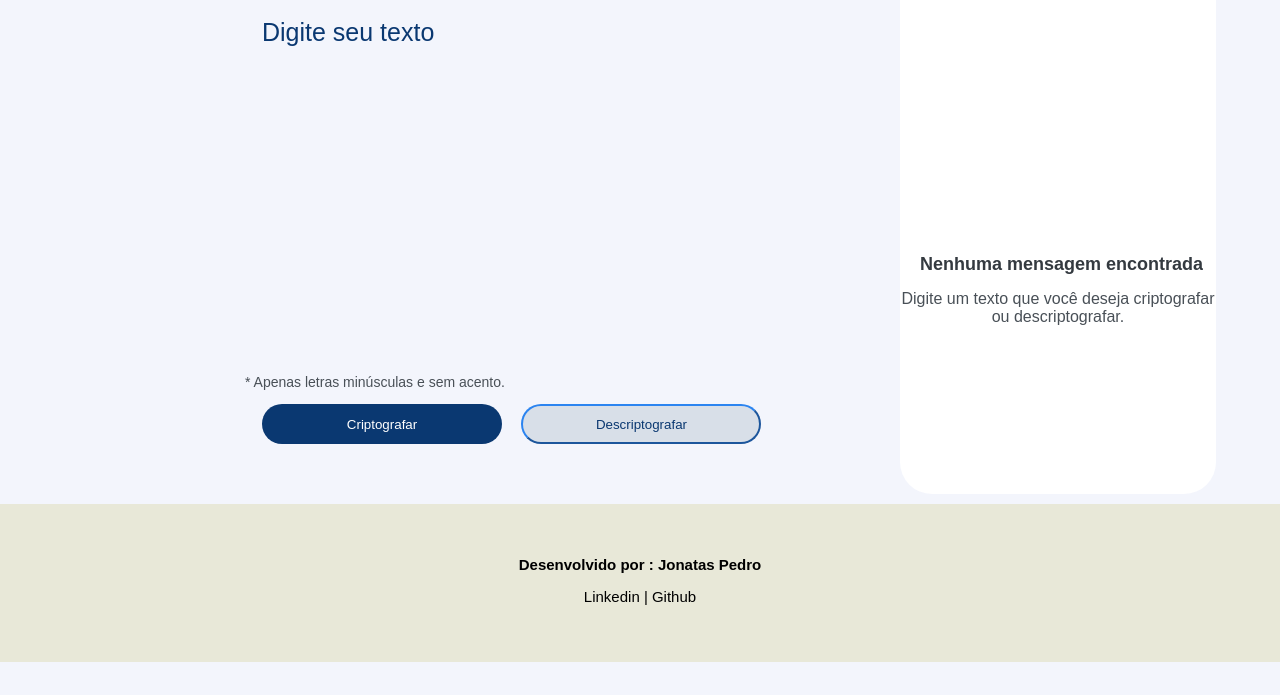
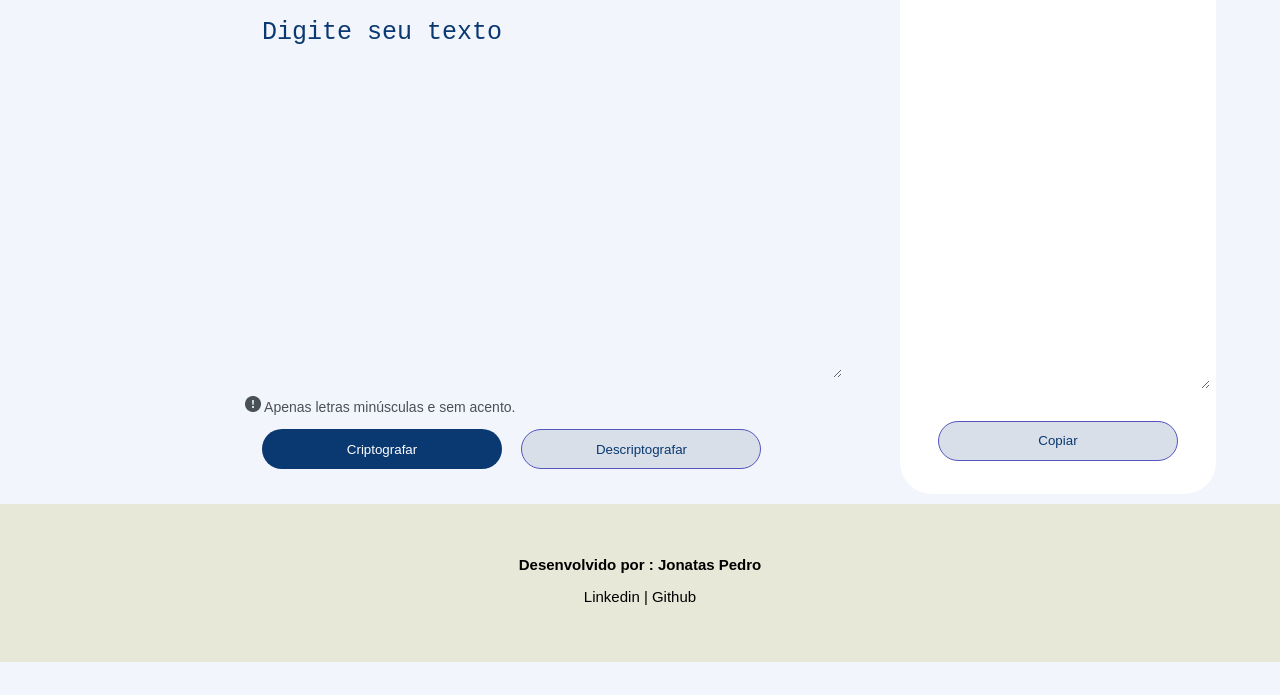
Before and after one commit to jonataspedro01/challenge_one_decodificador, a plain HTML site: page index.html in a window 1280 px wide. Both pictures are taken after a click on the button "Criptografar". Shown: the part 105-800 px from the top of the page. Drawn offline with Linux system fonts and the light colour scheme.

Commit message:
Versão Desktop parcialmente finalizada. V.0.0.3

```diff
--- a/assets/css/main/texto.css
+++ b/assets/css/main/texto.css
@@ -3,21 +3,29 @@ main {
    margin-top: 2px;
 }
 
-.texto{
+.texto {
     width: 70%;
     margin-left: 15%;
+
 }
 
-.texto__campo {
-    height: 350px;
+#texto__campo {
+    padding-bottom: 310px;
+    box-sizing: border-box;
     width: 600px;
     margin-top: 4px;
     margin-left: 50px;
     border: none;
     background-color: #F3F5FC;
+    color: #0A3871;
+    font-size: 25px;
+    top: 0;
+    left: 0;
+    text-align: justify;
+    overflow: hidden;
 }
 
-.texto__campo::placeholder {
+#texto__campo::placeholder {
     position: absolute;
     top: 0;
     left: 0;
@@ -27,7 +35,7 @@ main {
     font-size: 25px;
 }
 
-.texto__botao--cript{
+.texto__botao--cript {
     background-color: #0A3871;
     color: white;
     cursor: pointer;
@@ -39,10 +47,11 @@ main {
     border: none;
 }
 
-.texto__botao--descript{
+.texto__botao--descript {
     background-color: #D8DFE8;
     color: #0A3871;
-    border-color: #2b84f0;
+    /* border-color: #0A3871;  */
+    border: 1px solid rgb(85, 85, 192);
     cursor: pointer;
     width: 240px;
     height: 40px;
@@ -54,43 +63,3 @@ main {
     color: #495057;
     font-size: 14px;
 }
-
-.texto__des {
-    display: block;
-    background-color: #FFFFFF;
-    height: 570px;
-    width: 400px;
-    margin-right: 64px;
-    left: 4px;
-    margin-top: -80px;
-    border-radius: 32px;
-}
-
-.texto__des--input {
-    height: 350px;
-    width: 90%;
-    margin-top: 10px;
-    margin-left: 15px;
-    border: none;
-    background-color: #FFFFFF;
-    display: block;
-}
-
-.texto__des--input::placeholder {
-    position: absolute;
-    top: 0;
-    left: 0;
-    margin-top: 320px;
-    color: #343A40;
-    font-size: 18px;
-    text-align: center;
-    margin-left: 5px;
-    font-weight: bold;
-}
-
-.texto__des--orientacao {
-    text-align: center;
-    color: #495057;
-    font-size: 16px;
-    margin-top: 4px;
-}
--- /dev/null
+++ b/assets/css/main/texto__des.css
@@ -0,0 +1,79 @@
+.texto__des {
+    display: block;
+    background-color: #FFFFFF;
+    height: 570px;
+    width: 400px;
+    margin-right: 64px;
+    left: 4px;
+    margin-top: -80px;
+    border-radius: 32px;
+}
+
+.texto__des--input {
+   color:  #0A3871;
+    margin-top: 10px;
+    margin-left: 15px;
+    border: none;
+    background-color: #FFFFFF;
+    display: block;
+}
+
+.texto__des--input::placeholder {
+    position: absolute;
+    top: 0;
+    left: 0;
+    margin-top: 320px;
+    color: #343A40;
+    font-size: 18px;
+    text-align: center;
+    margin-left: 5px;
+    font-weight: bold;
+}
+
+.texto__des--img {
+    height: 95%;
+    width: 17rem;
+    margin-top: 8%;
+    margin-left: 10%;
+}
+
+.texto__des:hover {
+    text-decoration: none;
+}
+
+#texto__des--copiar {
+    background-color: #D8DFE8;
+    color: #0A3871;
+     /* border-color: #0A3871;  */
+     border: 1px solid rgb(85, 85, 192);
+    cursor: pointer;
+    width: 240px;
+    height: 40px;
+    border-radius: 24px;
+    margin: 0 auto;
+    margin-top: 10%;
+}
+
+.resultado__des--omitido {
+    display: none;
+}
+
+.texto__des--removerB {
+    display: none;
+}
+
+#resultado {
+    color: #495057;
+    overflow: hidden;
+    border: none;
+    background-color: #FFFFFF;
+    font-size: 25px;
+    text-align: justify;
+    overflow: hidden;
+    margin-top: 15px;
+    margin-left: 10px;
+    width: 300px;
+    height: 450px;
+    box-sizing: border-box;
+    padding-bottom: 30px;
+}
--- a/assets/css/reset.css
+++ b/assets/css/reset.css
@@ -3,7 +3,6 @@ body {
     background-color: #F3F5FC;
     margin: 0;
 }
-
 
 h1, h2, h3, h4, h5, h6 {
     margin: 0;
@@ -14,7 +13,6 @@ ul, li {
     padding: 0;
 }
 
-a:link
-{
+a:link {
   text-decoration: none;
 }
--- /dev/null
+++ b/assets/js/copiar.js
@@ -0,0 +1,20 @@
+const btnCopiar = document.getElementById('texto__des--copiar');
+
+function copiarTexto() {
+  const texto = document.getElementById('resultado').value;
+
+  if (!navigator.clipboard) {
+    // Navegador não suporta a API Clipboard
+    return;
+  }
+
+  navigator.clipboard.writeText(texto).then(function() {
+    console.log('Texto copiado para a área de transferência.');
+  }, function() {
+    console.error('Falha ao copiar texto para a área de transferência.');
+  });
+}
+
+btnCopiar.addEventListener('click', function() {
+  copiarTexto();
+});
--- /dev/null
+++ b/assets/js/descript.js
@@ -0,0 +1,41 @@
+function criptografar(palavra) {
+    const chave = { 'e': 'enter', 'i': 'imes', 'a': 'ai', 'o': 'ober', 'u': 'ufat' };
+    let criptografado = "";
+    for (let letra of palavra) {
+      if (letra in chave) {
+        criptografado += chave[letra];
+      } else {
+        criptografado += letra;
+      }
+    }
+    return criptografado;
+  }
+
+function criptografarPalavra() {
+    let palavra = document.getElementById("texto__campo").value.toLowerCase();
+    let criptografado = criptografar(palavra);
+    document.getElementById("resultado").innerHTML = criptografado;
+  }
+
+function descriptografar(criptografado) {
+    const chave = { 'enter': 'e', 'imes': 'i', 'ai': 'a', 'ober': 'o', 'ufat': 'u' };
+    let descriptografado = "";
+    let index = 0;
+    while (index < criptografado.length) {
+      let sub = criptografado.substring(index, index+5);
+      if (sub in chave) {
+        descriptografado += chave[sub];
+        index += 5;
+      } else {
+        descriptografado += criptografado.charAt(index);
+        index += 1;
+      }
+    }
+    return descriptografado;
+  }
+
+function descriptografarPalavra() {
+    let criptografado = document.getElementById("texto__campo").value.toLowerCase();
+    let descriptografado = descriptografar(criptografado);
+    document.getElementById("resultado").innerHTML = descriptografado;
+  }
--- /dev/null
+++ b/assets/js/exibir.js
@@ -0,0 +1,9 @@
+function exibirBotaoNovo() {
+    const botaoNovo = document.getElementById('texto__des--copiar');
+    botaoNovo.style.display = 'block';
+  }
+
+function exibirInput() {
+    const input = document.getElementById('resultado');
+    input.style.display = 'block';
+  }
--- /dev/null
+++ b/assets/js/remover.js
@@ -0,0 +1,5 @@
+function remover() {
+    var remover =
+    document.getElementById("remover");
+    remover.remove();
+}
--- a/index.html
+++ b/index.html
@@ -6,34 +6,47 @@
     <meta http-equiv="X-UA-Compatible" content="IE=edge">
     <meta name="viewport" content="width=device-width, initial-scale=1.0">
     <title>Decodificador</title>
+    <link rel="icon" type="image/png" href="./assets/img/JPCODE.png">
     <link rel="stylesheet" href="./assets/css/reset.css">
     <link rel="stylesheet" href="./assets/css/header/logo.css">
     <link rel="stylesheet" href="./assets/css/main/texto.css">
+    <link rel="stylesheet" href="./assets/css/main/texto__des.css">
     <link rel="stylesheet" href="./assets/css/footer/footer__contatos.css">
 </head>
 <body>
+
     <header>
         <img class="logo" alt="Logo Jonatas Pedro" src="./assets/img/JPCODE.png"/>
     </header>
+
     <main>
-        <div class="texto">
-            <input type="text" class="texto__campo" placeholder="Digite seu texto">
-            <p class="texto__orientacao">* Apenas letras minúsculas e sem acento.</p>
-            <button class="texto__botao--cript">Criptografar</button>
-            <button class="texto__botao--descript">Descriptografar</button>
-        </div>
-        <div class="texto__des">
-            <input type="text"  class="texto__des--input"
-            placeholder="Nenhuma mensagem encontrada">
-            <p class="texto__des--orientacao">Digite um texto que você deseja criptografar ou descriptografar.</p>
-        </div>
+        <section class="texto">
+            <textarea type="text"  id="texto__campo" placeholder="Digite seu texto" ></textarea>
+            <p class="texto__orientacao">
+                <img src="./assets/img/Vector.png" alt="Icone">
+                 Apenas letras minúsculas e sem acento.</p>
+            <button onclick="criptografarPalavra(); remover(); exibirBotaoNovo(); exibirInput()" class="texto__botao--cript" id="btnCopy">Criptografar</button>
+            <button onclick="descriptografarPalavra(); remover(); exibirBotaoNovo()" class="texto__botao--descript">Descriptografar</button>
+        </section>
+        <section class="texto__des">
+            <textarea class="resultado__des--omitido"  id="resultado"></textarea>
+            <img class="texto__des--img" id ="remover" alt="imagem" src="./assets/img/img.png"/>
+            <button onclick="copiarTexto()" class="texto__des--removerB" id="texto__des--copiar" >Copiar</button>
+        </section>
     </main>
+
     <footer>
         <div class="footer__contatos">
             <p class="footer__contatos--autor">Desenvolvido por : Jonatas Pedro</p>
             <a class="footer-contatos--link" href="https://www.linkedin.com/in/jonataspedrodev" target="_target">Linkedin | </a>
             <a class="footer-contatos--link" href="https://github.com/jonataspedro01" target="_target">Github</a>
-         </div>
+        </div>
     </footer>
+
+<script src="./assets/js/descript.js"></script>
+<script src="./assets/js/remover.js"></script>
+<script src="./assets/js/exibir.js"></script>
+<script src="./assets/js/copiar.js"></script>
+
 </body>
 </html>
```
Also changed, not shown: assets/img/Vector.png (added), assets/img/img.png (added).
